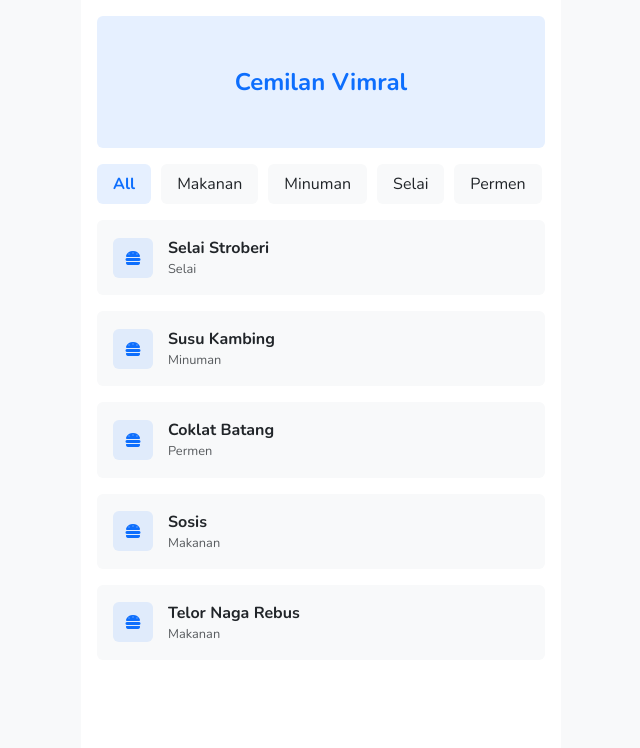
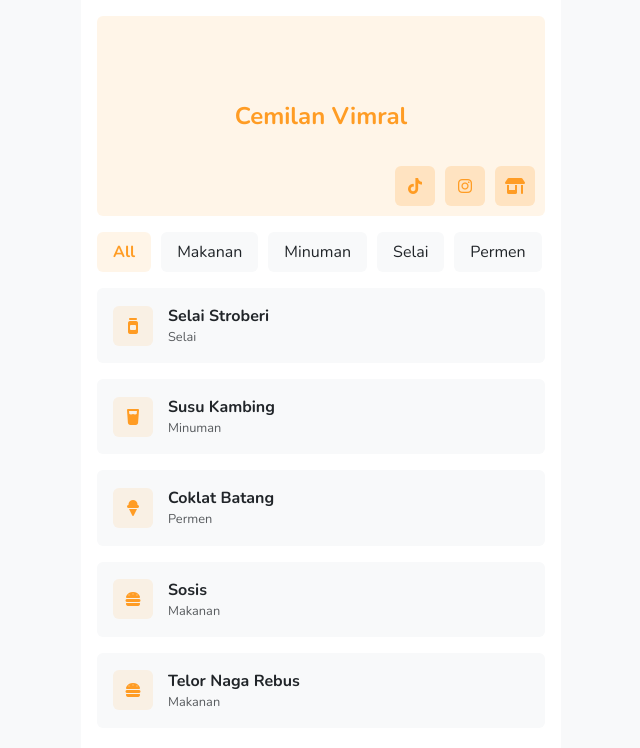
Before and after one commit to jpngeekudin/cemilan-vimral, a React (Create React App) app: page / in a window 1280 px wide. Shown: the top 748 px of the page, without its empty margins (319-959 px from the left). Built offline with nearby package versions, Linux system fonts and the light colour scheme.

Commit message:
add sns button on header

```diff
--- a/src/components/CategoryBar.tsx
+++ b/src/components/CategoryBar.tsx
@@ -35,7 +35,7 @@ export default function CategoryBar() {
               dispatch(selectCategory(category));
             }}
           >
-            {toTitleCase(category)}
+            {toTitleCase(category.name)}
           </CategoryItem>
         );
       })}
--- /dev/null
+++ b/src/components/Header.tsx
@@ -0,0 +1,47 @@
+import React, { useState } from "react";
+import classNames from "classnames";
+
+export default function Header() {
+  const [snsList] = useState([
+    { icon: "fa-brands fa-tiktok", url: "https://tiktok.com/" },
+    { icon: "fa-brands fa-instagram", url: "https://instagram.com/" },
+    { icon: "fa fa-shop", url: "https://tokopedia.com/" },
+  ]);
+
+  return (
+    <div
+      className="rounded text-center mb-3 position-relative d-flex align-items-center justify-content-center"
+      style={{
+        backgroundColor: "rgba(var(--bs-primary-rgb), 0.1)",
+        height: 200,
+      }}
+    >
+      <div className="fw-bold text-primary" style={{ fontSize: "1.5rem" }}>
+        Cemilan Vimral
+      </div>
+
+      <div
+        className="position-absolute d-flex"
+        style={{ right: 10, bottom: 10, gap: 10 }}
+      >
+        {snsList.map((sns) => {
+          return (
+            <a href={sns.url} target="_blank">
+              <div
+                className="rounded text-primary d-flex align-items-center justify-content-center"
+                style={{
+                  backgroundColor: "rgba(var(--bs-primary-rgb), 0.2)",
+                  cursor: "pointer",
+                  height: 40,
+                  width: 40,
+                }}
+              >
+                <i className={classNames(sns.icon)}></i>
+              </div>
+            </a>
+          );
+        })}
+      </div>
+    </div>
+  );
+}
--- a/src/components/ProductList.tsx
+++ b/src/components/ProductList.tsx
@@ -4,6 +4,7 @@ import { products } from "../configs/product.config";
 import { useSelector } from "react-redux";
 import { RootState } from "../stores/store";
 import { toTitleCase } from "../helpers/string.helper";
+import classNames from 'classnames';
 
 export default function ProductList() {
   const { selectedCategory } = useSelector(
@@ -14,7 +15,7 @@ export default function ProductList() {
     <div>
       {products
         .filter((p) =>
-          !selectedCategory ? true : p.category === selectedCategory
+          !selectedCategory ? true : p.category.name === selectedCategory.name
         )
         .map((product) => {
           return (
@@ -31,12 +32,12 @@ export default function ProductList() {
                     backgroundColor: "rgba(var(--bs-primary-rgb), 0.1)",
                   }}
                 >
-                  <i className="fa fa-burger"></i>
+                  <i className={classNames('fa', product.category.icon)}></i>
                 </div>
                 <div>
                   <div className="fw-bold">{product.name}</div>
                   <div className="text-muted" style={{ fontSize: "0.8rem" }}>
-                    {toTitleCase(product.category)}
+                    {toTitleCase(product.category.name)}
                   </div>
                 </div>
               </ProductItem>
--- a/src/configs/category.config.ts
+++ b/src/configs/category.config.ts
@@ -1 +1,8 @@
-export const categories = ["makanan", "minuman", "selai", "permen"] as const;
+import { ICategory } from "../interfaces/category.interface";
+
+export const categories: ICategory[] = [
+  { name: "makanan", icon: "fa-burger" },
+  { name: "minuman", icon: "fa-glass-water" },
+  { name: "selai", icon: "fa-jar" },
+  { name: "permen", icon: "fa-ice-cream" },
+];
--- a/src/configs/product.config.ts
+++ b/src/configs/product.config.ts
@@ -1,13 +1,35 @@
+import { ICategory } from "../interfaces/category.interface";
 import { IProduct } from "../interfaces/product.interface";
+import { categories } from "./category.config";
+
+const getCategory = (name: string): ICategory => {
+  return categories.find((c) => c.name === name)!;
+};
 
 export const products: IProduct[] = [
-  { name: "Selai Stroberi", category: "selai", url: "https://tokopedia.com/" },
-  { name: "Susu Kambing", category: "minuman", url: "https://tokopedia.com/" },
-  { name: "Coklat Batang", category: "permen", url: "https://tokopedia.com/" },
-  { name: "Sosis", category: "makanan", url: "https://tokopedia.com/" },
+  {
+    name: "Selai Stroberi",
+    category: getCategory("selai"),
+    url: "https://tokopedia.com/",
+  },
+  {
+    name: "Susu Kambing",
+    category: getCategory("minuman"),
+    url: "https://tokopedia.com/",
+  },
+  {
+    name: "Coklat Batang",
+    category: getCategory("permen"),
+    url: "https://tokopedia.com/",
+  },
+  {
+    name: "Sosis",
+    category: getCategory("makanan"),
+    url: "https://tokopedia.com/",
+  },
   {
     name: "Telor Naga Rebus",
-    category: "makanan",
+    category: getCategory("makanan"),
     url: "https://tokopedia.com/",
   },
 ];
--- a/src/interfaces/product.interface.ts
+++ b/src/interfaces/product.interface.ts
@@ -1,7 +1,7 @@
-import { CategoryType } from "./category.interface";
+import { ICategory } from "./category.interface";
 
 export interface IProduct {
   name: string;
-  category: CategoryType;
-  url: string,
+  category: ICategory;
+  url: string;
 }
--- a/src/pages/HomePage.tsx
+++ b/src/pages/HomePage.tsx
@@ -1,6 +1,7 @@
 import React from "react";
 import ProductList from "../components/ProductList";
 import CategoryBar from "../components/CategoryBar";
+import Header from "../components/Header";
 
 export default function HomePage() {
   return (
@@ -8,14 +9,7 @@ export default function HomePage() {
       className="container bg-white p-3"
       style={{ minHeight: "100vh", maxWidth: 480 }}
     >
-      <div
-        className="rounded text-center p-5 mb-3"
-        style={{ backgroundColor: "rgba(var(--bs-primary-rgb), 0.1)" }}
-      >
-        <div className="fw-bold text-primary" style={{ fontSize: "1.5rem" }}>
-          Cemilan Vimral
-        </div>
-      </div>
+      <Header />
       <div className="mb-3">
         <CategoryBar />
       </div>
--- a/src/stores/slices/product.slice.ts
+++ b/src/stores/slices/product.slice.ts
@@ -1,14 +1,15 @@
 import { createSlice } from "@reduxjs/toolkit";
+import { ICategory } from "../../interfaces/category.interface";
 
 const initialState = {
-  selectedCategory: null as string | null,
+  selectedCategory: null as ICategory | null,
 };
 
 export const productSlice = createSlice({
   name: "product",
   initialState,
   reducers: {
-    selectCategory: (state, { payload }) => {
+    selectCategory: (state, { payload }: { payload: ICategory | null }) => {
       state.selectedCategory = payload;
     },
   },
--- a/src/styles/styles.scss
+++ b/src/styles/styles.scss
@@ -1,3 +1,5 @@
+$primary: #ff9c24;
+
 @import "~bootstrap/scss/bootstrap.scss";
 @import url("https://cdnjs.cloudflare.com/ajax/libs/font-awesome/6.4.2/css/all.min.css");
 @import url("https://fonts.googleapis.com/css2?family=Nunito:ital,wght@0,200;0,300;0,400;0,500;0,600;0,700;0,800;0,900;0,1000;1,200;1,300;1,400;1,500;1,600;1,700;1,800;1,900;1,1000&display=swap");
```
Also changed, not shown: src/interfaces/category.interface.ts (+4 -3 lines).
